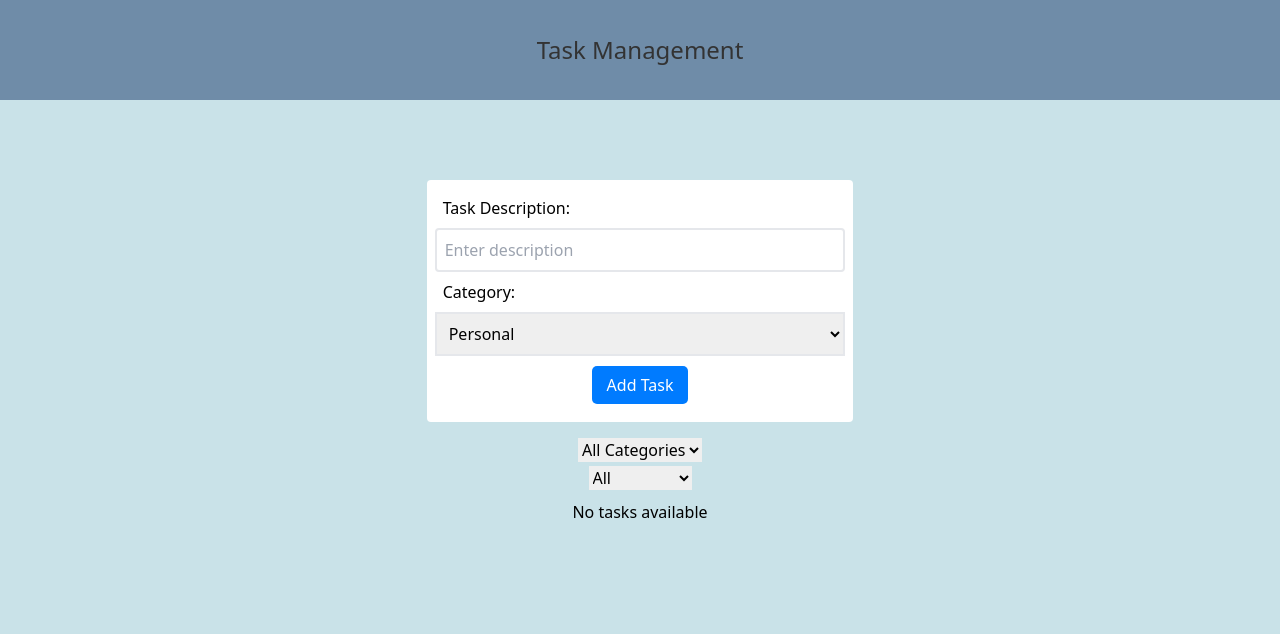
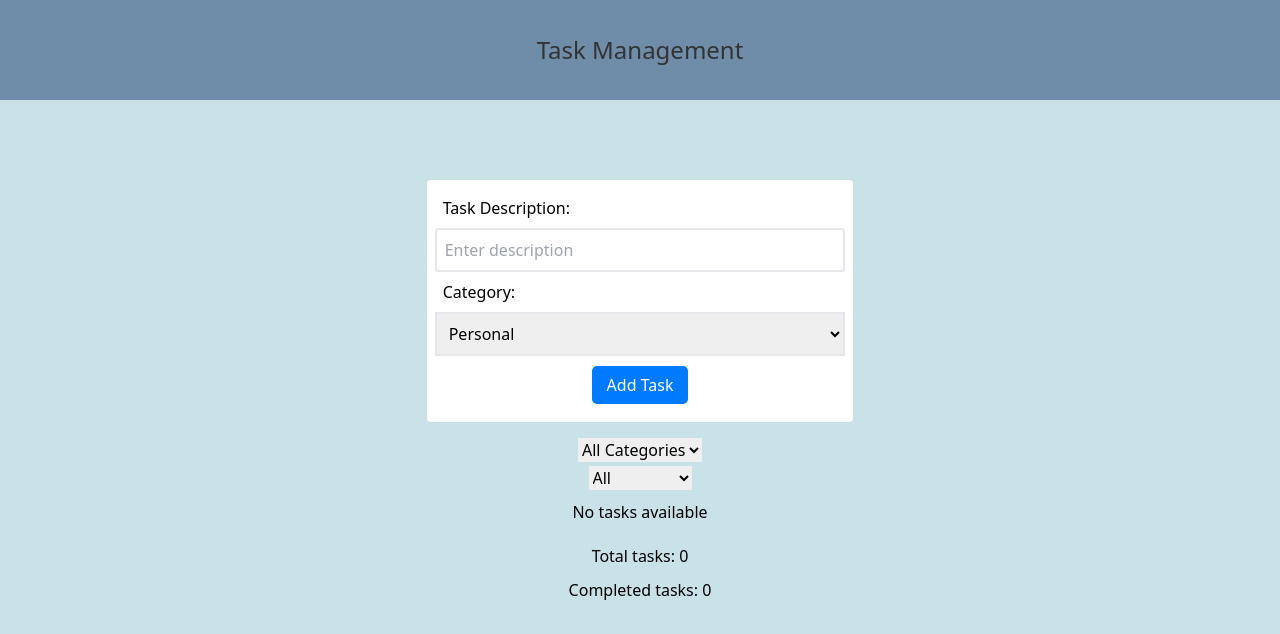
Before and after one commit to Nooah12/TMT, a Next.js app: page / in a window 1280 px wide. Shown: the top 634 px of the page. Built offline with nearby package versions, Linux system fonts and the light colour scheme.

Commit message:
alot of changes

```diff
--- a/src/app/page.tsx
+++ b/src/app/page.tsx
@@ -2,19 +2,21 @@
 import CategoryFilter from "@/components/CategoryFilter/CategoryFilter";
 import Header from "@/components/Header/Header";
 import StatusFilter from "@/components/StatusFilter/StatusFilter";
+import TaskCounter from "@/components/TaskCounter/TaskCounter";
 import TaskInputForm from "@/components/TaskInputForm/TaskInputForm";
 import TaskList from "@/components/TaskList/TaskList";
 import { HTMLInputTypeAttribute, SetStateAction, useState } from "react";
 
-type Task = {
+// Do I even need this one here ??
+/* type Task = {
   id: number;
   description: string;
   category: string;
   completed: boolean;
-};
+}; */
 
 export default function Home() {
-  const [tasks, setTasks] = useState<Task[]>([]);
+  const [tasks, setTasks] = useState<Task[]>([]); // fungerar ändå ?????????
   const [selectedCategory, setSelectedCategory] = useState<HTMLInputTypeAttribute>('')
   const [selectedStatus, setSelectedStatus] = useState<HTMLInputTypeAttribute>('')
 
@@ -63,6 +65,10 @@ export default function Home() {
     setTasks(updatedTasks);
   };
 
+  const totalTasks = tasks.length; // counting the total number of tasks
+  const completedTasks = tasks.filter(task => task.completed).length; // completed tasks = true??
+
+
 // denna ok??
   const filteredTasks = tasks.filter(task => {
     const categoryMatches = selectedCategory ? task.category === selectedCategory : true;
@@ -75,11 +81,10 @@ export default function Home() {
       <Header />
     <main>
       <TaskInputForm onAddTask={handleAddTask} />
-      <CategoryFilter categories={categories} selectedCategory={selectedCategory}
-        onChange={handleCategoryFilter}
-      />
+      <CategoryFilter categories={categories} selectedCategory={selectedCategory} onChange={handleCategoryFilter} />
       <StatusFilter selectedStatus={selectedStatus} onChange={handleStatusFilter} />
       <TaskList onCompleteTask={handleCompleteTask} onDeleteTask={handleDeleteTask} tasks={filteredTasks} />
+      <TaskCounter total={totalTasks} completed={completedTasks} />
     </main>
     </>
   );
--- /dev/null
+++ b/src/components/TaskCounter/TaskCounter.tsx
@@ -0,0 +1,15 @@
+type TaskCounterProps = {
+    total: number;
+    completed: number;
+  };
+
+  const TaskCounter = ({ total, completed }: TaskCounterProps) => {
+    return (
+      <section>
+        <p>Total tasks: {total}</p>
+        <p>Completed tasks: {completed}</p>
+      </section>
+    );
+  };
+
+  export default TaskCounter;
--- /dev/null
+++ b/src/utils/types.tsx
@@ -0,0 +1,6 @@
+export type Task = {
+    id: number;
+    description: string;
+    category: string;
+    completed: boolean;
+  };
```
Also changed, not shown: src/components/TaskList/TaskList.tsx (+5 -31 lines), 1 other file (tests, documents, lock files or other folders).
